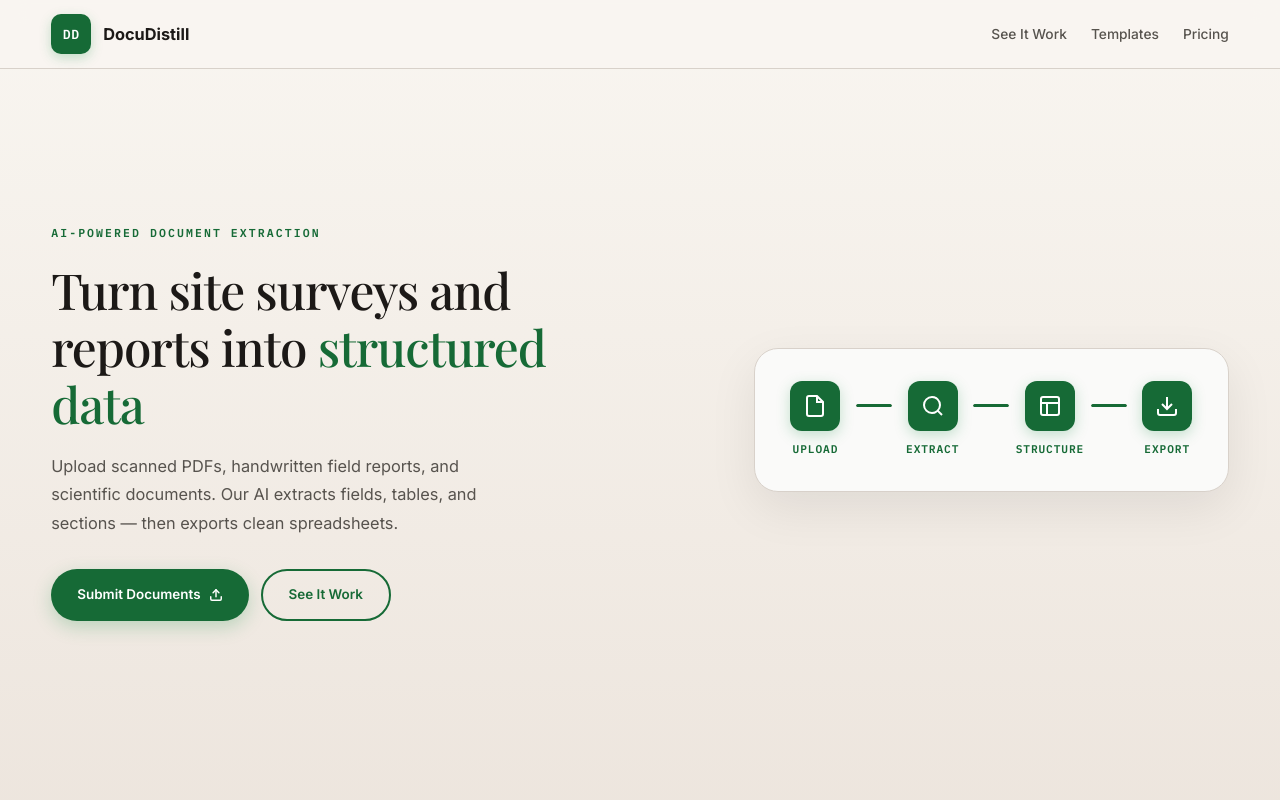
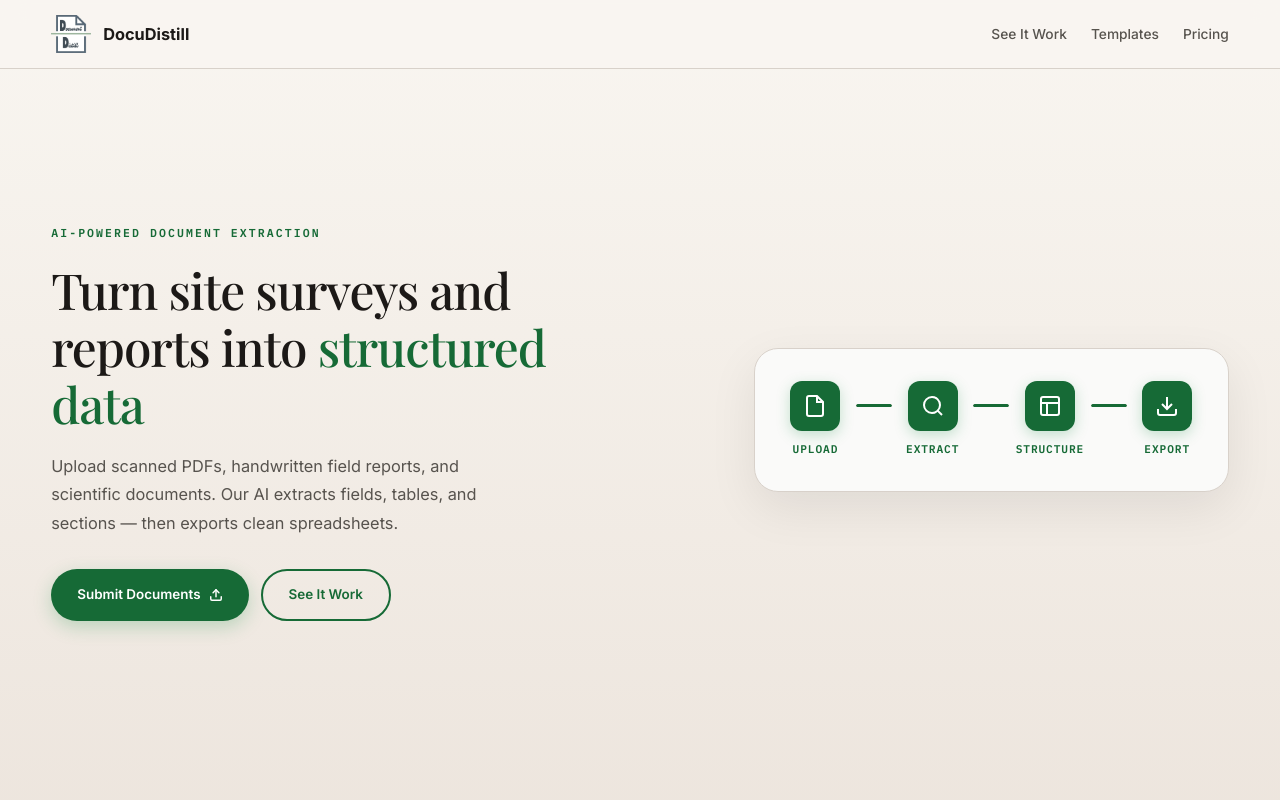
Before and after one commit to qtyree1328/docudistill, a plain HTML site: page index.html in a window 1280 px wide. Shown: the top 800 px of the page. Drawn offline with nearby package versions, Linux system fonts and the light colour scheme.

Commit message:
feat: add DocuDistill logo as favicon and brand image

```diff
--- a/index.html
+++ b/index.html
@@ -8,6 +8,7 @@
     <link rel="preconnect" href="https://fonts.gstatic.com" crossorigin>
     <link href="https://fonts.googleapis.com/css2?family=Playfair+Display:wght@400;500;600&family=Inter:wght@400;500;600;700;800&family=IBM+Plex+Mono:wght@400;500;600&display=swap" rel="stylesheet">
     <link rel="stylesheet" href="styles.css">
+    <link rel="icon" type="image/png" href="DocuDistill_logo.png">
 </head>
 <body>
 
@@ -15,7 +16,7 @@
     <nav class="nav">
         <div class="nav-inner">
             <div class="nav-brand">
-                <div class="brand-mark">DD</div>
+                <img src="DocuDistill_logo.png" alt="DocuDistill" class="brand-logo">
                 <span class="brand-name">DocuDistill</span>
             </div>
             <div class="nav-links">
@@ -378,7 +379,7 @@
     <footer class="footer">
         <div class="footer-inner">
             <div class="footer-brand">
-                <div class="brand-mark small">DD</div>
+                <img src="DocuDistill_logo.png" alt="DocuDistill" class="brand-logo small">
                 <span>DocuDistill</span>
             </div>
             <p class="footer-note">AI-powered document extraction. Built for precision.</p>
--- a/styles.css
+++ b/styles.css
@@ -51,8 +51,8 @@ a { color: inherit; text-decoration: none; }
 .nav { position: fixed; top: 0; left: 0; right: 0; z-index: 100; padding: 14px var(--page-px); background: hsla(38, 40%, 96%, 0.9); backdrop-filter: blur(12px); border-bottom: 1px solid var(--border); }
 .nav-inner { max-width: 1200px; margin: 0 auto; display: flex; align-items: center; justify-content: space-between; }
 .nav-brand { display: flex; align-items: center; gap: 12px; }
-.brand-mark { width: 40px; height: 40px; border-radius: 10px; display: grid; place-items: center; font-family: var(--mono); font-weight: 700; font-size: 0.82rem; letter-spacing: 0.05em; color: #fff; background: var(--green-accent); box-shadow: 0 4px 12px var(--green-glow); }
-.brand-mark.small { width: 32px; height: 32px; font-size: 0.72rem; }
+.brand-logo { width: 40px; height: 40px; border-radius: 8px; object-fit: contain; }
+.brand-logo.small { width: 32px; height: 32px; }
 .brand-name { font-weight: 700; font-size: 1.02rem; color: var(--text-dark); }
 .nav-links { display: flex; align-items: center; gap: 24px; }
 .nav-link { font-size: 0.86rem; font-weight: 500; color: var(--text-mid); transition: color 0.2s; }
```
Also changed, not shown: DocuDistill_logo.png (added).
